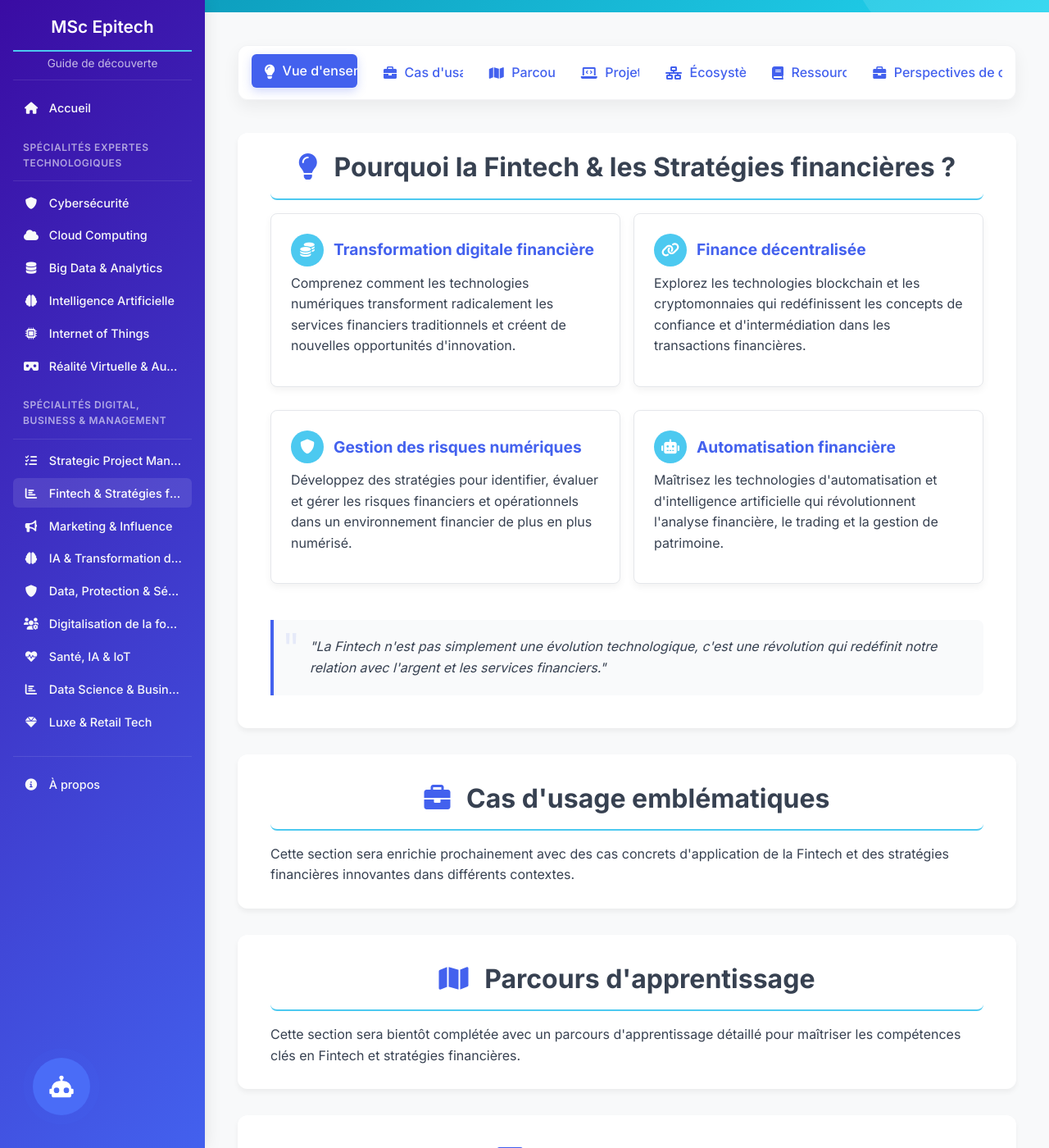
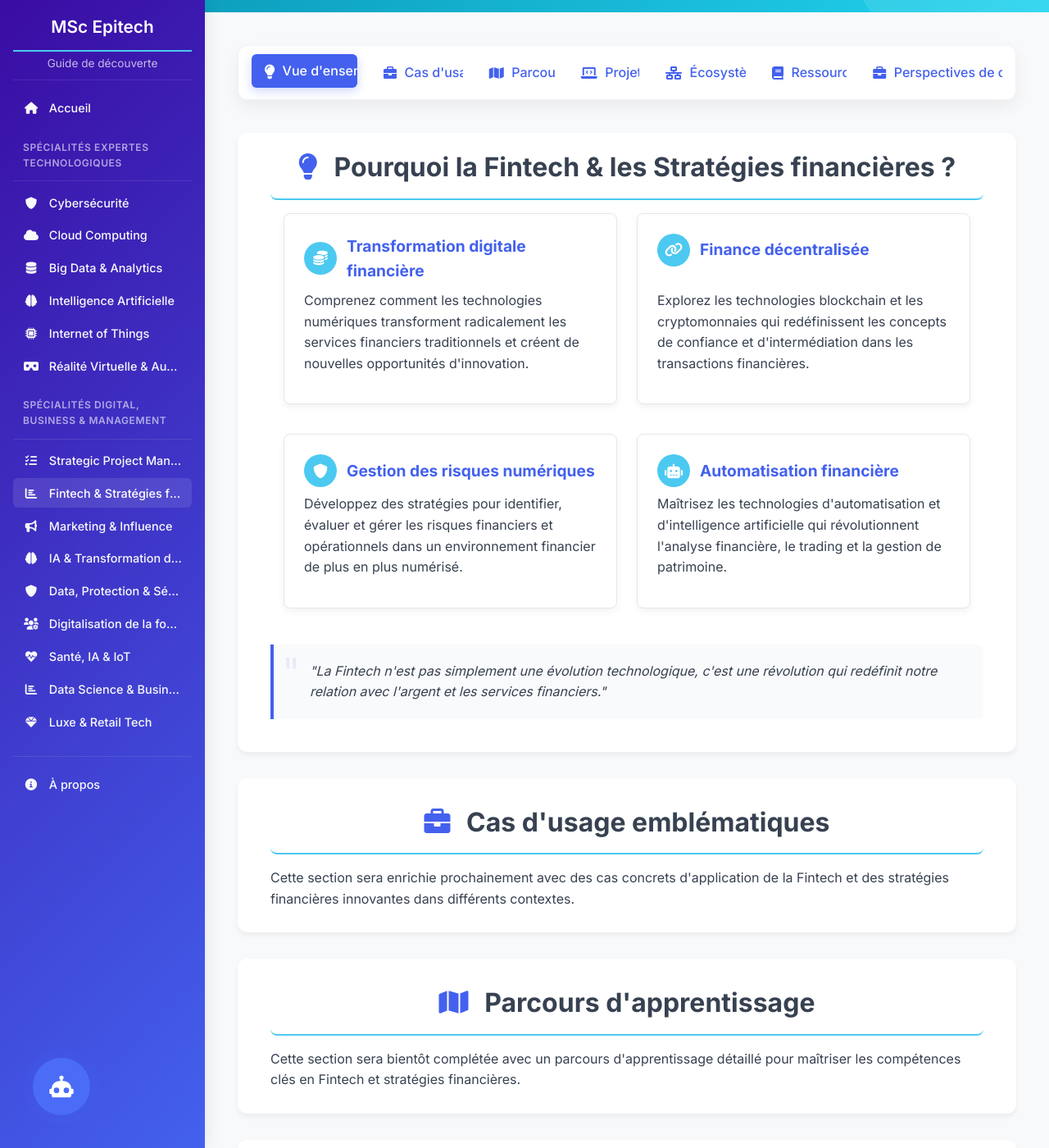
Before and after one commit to DamienDemontis/Decouverte-pmsc, a Jekyll site: the page built from _specialites/fintech.md, in a window 1280 px wide and 1400 px high, scrolled down 282 px. Shown: the whole window at 82% size. Built offline with Jekyll 4.4.1, drawn with Linux system fonts in a browser that asks for light colours.

Commit message:
Add media section to Cybersecurity specialty documentation and update layout to include media links. Enhance CSS for media cards to improve presentation and user experience.

```diff
--- a/_layouts/specialite.html
+++ b/_layouts/specialite.html
@@ -16,6 +16,9 @@ layout: default
     <a href="#roadmap" class="section-nav-item"><i class="fas fa-map"></i><span>Parcours</span></a>
     <a href="#hands-on" class="section-nav-item"><i class="fas fa-laptop-code"></i><span>Projets</span></a>
     <a href="#ecosystem" class="section-nav-item"><i class="fas fa-network-wired"></i><span>Écosystème</span></a>
+    {% if page.has_media %}
+    <a href="#media" class="section-nav-item"><i class="fas fa-play-circle"></i><span>Médias</span></a>
+    {% endif %}
     <a href="#resources" class="section-nav-item"><i class="fas fa-book"></i><span>Ressources</span></a>
     {% if page.careers %}
     <a href="#career" class="section-nav-item"><i class="fas fa-briefcase"></i><span>Perspectives de carrière</span></a>
--- a/assets/css/main.css
+++ b/assets/css/main.css
@@ -620,19 +620,22 @@ a:hover {
 /* ========== CARTES ET COMPOSANTS ========= */
 .card-grid {
   display: grid;
-  grid-template-columns: repeat(auto-fill, minmax(300px, 1fr));
-  gap: 1rem;
-  margin: 1rem 0;
+  grid-template-columns: repeat(auto-fill, minmax(380px, 1fr));
+  gap: 1.5rem;
+  margin: 1rem auto;
+  padding: 0 1rem;
 }
 
 .feature-card {
+  display: flex;
+  flex-direction: column;
+  justify-content: space-between;
   background: var(--card-bg);
   border-radius: 8px;
+  box-shadow: var(--card-shadow);
+  border: 1px solid var(--card-border);
   padding: 1.5rem;
-  box-shadow: 0 2px 4px rgba(0,0,0,0.05);
-  border: 1px solid var(--card-border);
-  transition: transform 0.2s, box-shadow 0.2s;
-  margin-bottom: 0.75rem;
+  overflow: hidden;
 }
 
 .feature-card:hover {
@@ -947,6 +950,54 @@ aside p {
 
 .timeline-content h4 {
   margin-top: 0;
+}
+
+/* ========== MEDIA CARDS ========= */
+.media-card {
+  display: flex;
+  flex-direction: column;
+  justify-content: space-between;
+  background: var(--card-bg);
+  border-radius: 8px;
+  box-shadow: var(--card-shadow);
+  border: 1px solid var(--card-border);
+  padding: 1.5rem;
+  overflow: hidden;
+}
+
+.media-card .video-embed-container {
+  position: relative;
+  padding-bottom: 56.25%;
+  height: 0;
+  overflow: hidden;
+  margin-bottom: 1rem;
+  border-radius: 6px;
+  background-color: #000;
+}
+
+.media-card .video-embed-container iframe {
+  position: absolute;
+  top: 0;
+  left: 0;
+  width: 100%;
+  height: 100%;
+  border: 0;
+}
+
+.media-card .video-title {
+  font-size: 1.1rem;
+  color: var(--dark);
+  margin-top: 0.5rem;
+  margin-bottom: 0.5rem;
+  font-weight: 600;
+  line-height: 1.3;
+}
+
+.media-card .video-description {
+  font-size: 0.9rem;
+  color: var(--text-light);
+  margin-bottom: 0;
+  line-height: 1.5;
 }
 
 /* Utilities */
```
Also changed, not shown: _specialites/cybersecurite.md (+37 -0 lines).
